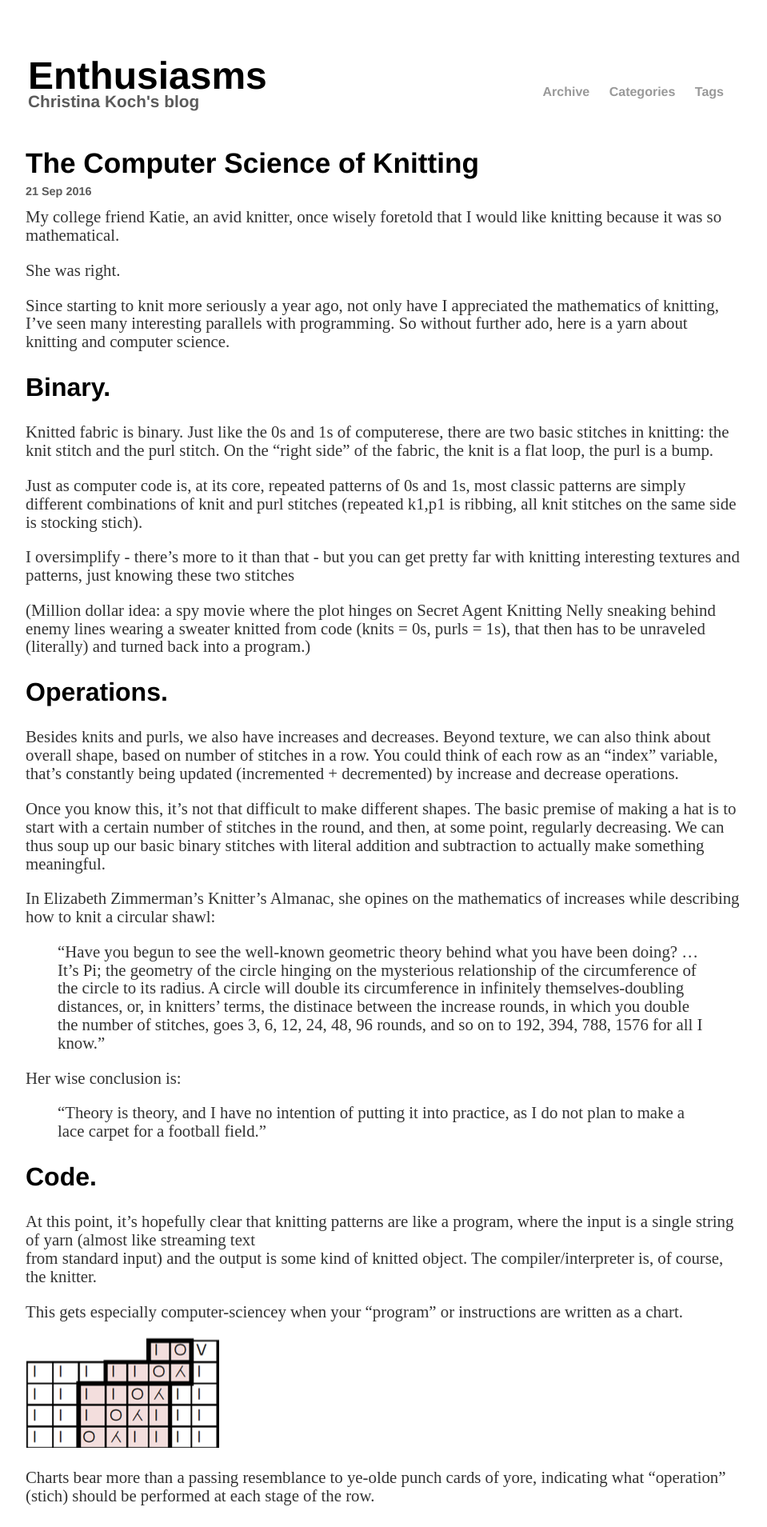
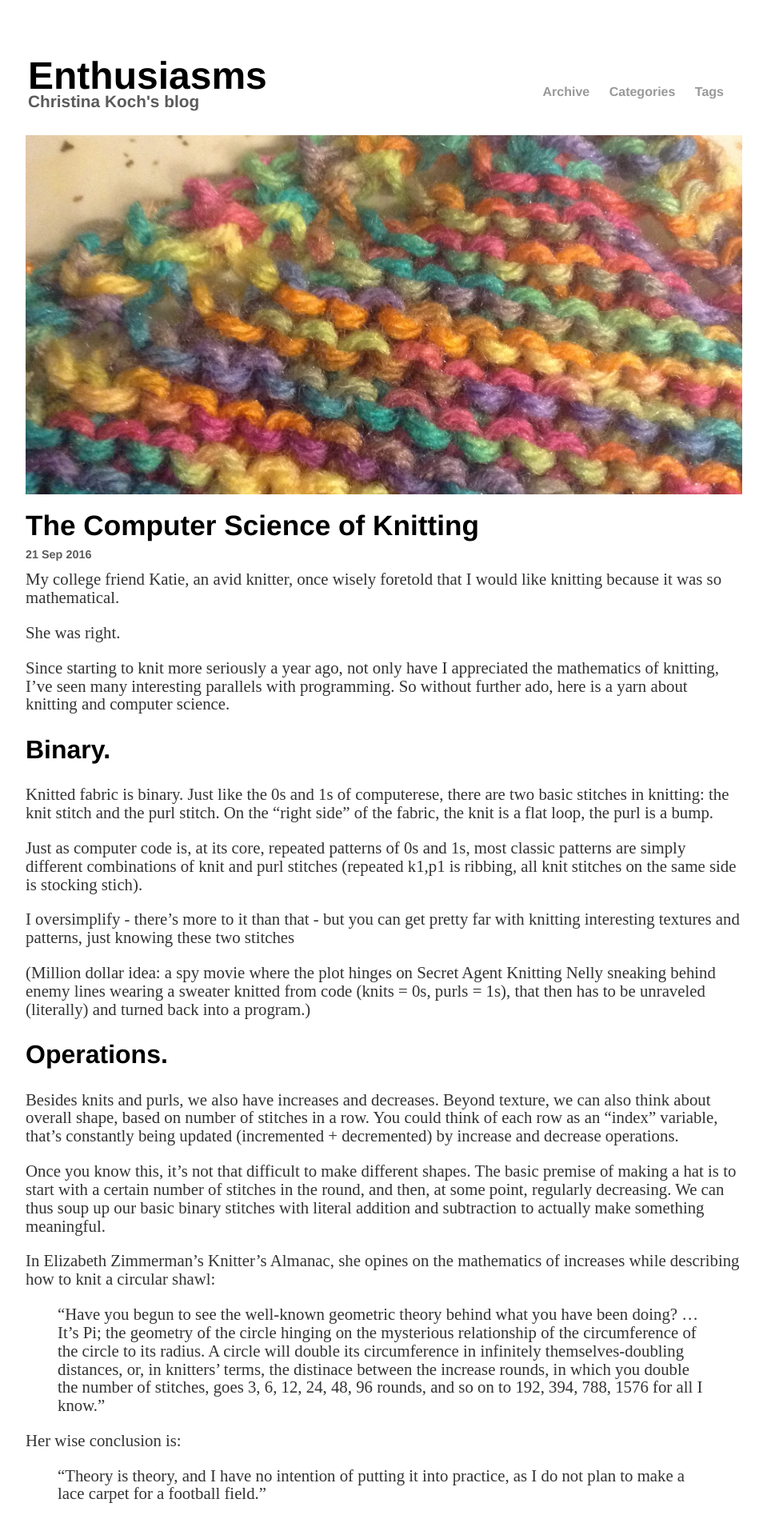
Before and after one commit to ChristinaLK/blog, a Jekyll site: the page built from _posts/2017-02-06-knitting-programming.md, in a window 1280 px wide. Shown: the top 1909 px of the page at 80% size, without its empty margins (160-1119 px from the left). Built offline with Jekyll 4.4.1, drawn with Linux system fonts in a browser that asks for light colours.

Commit message:
adding header

```diff
--- a/_posts/2017-02-06-knitting-programming.md
+++ b/_posts/2017-02-06-knitting-programming.md
@@ -10,6 +10,7 @@ tags:
    - math
 slug: knitting-programming
 authors: Christina Koch
+header_img: /img/knitting.jpg
 ---
 
 My college friend Katie, an avid knitter, once wisely foretold that I would
```
Also changed, not shown: img/knitting.jpg (added).
